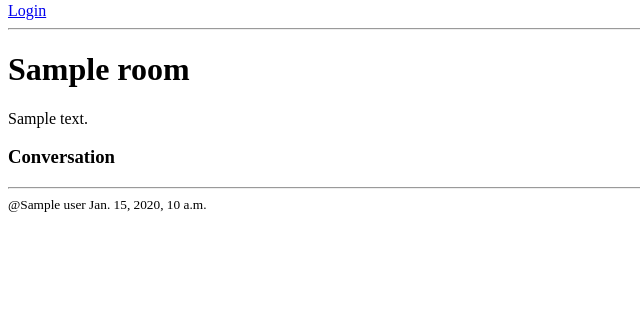
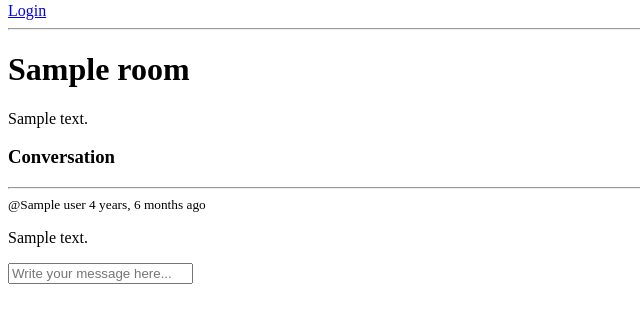
Before and after one commit to onehpee/djangowebpractice, a Django app: template djangostudy/base/templates/base/room.html in a window 1280 px wide. Shown: the part 141-464 px from the top of the page, without its empty margins (0-640 px from the left). Run offline with Django 3.2, Linux system fonts and the light colour scheme; the template is opened without the code that fills it: most values are stand-ins (such as "Sample title", 1, 10 or a date in 2020).

Commit message:
HTML for room

```diff
--- a/djangostudy/base/templates/base/room.html
+++ b/djangostudy/base/templates/base/room.html
@@ -12,8 +12,16 @@
 
     {% for message in room_messages %}
     <div>
-        <small>@{{message.user}} {{message.created}} </small>
+        <small>@{{message.user}} {{message.created|timesince}} ago </small>
+        <p>{{message.body}}</p>
     </div>
     {% endfor %}
 </div>
+
+<div class="comment-form">
+    <form method="POST" action="">
+        {% csrf_token %}
+        <input type="text" name="body" placeholder="Write your message here..."/>
+    </form>
+</div>
 {% endblock content %}
--- a/djangostudy/base/views.py
+++ b/djangostudy/base/views.py
@@ -77,7 +77,7 @@ def home(request):
 
 def room(request, pk):
     room = Room.objects.get(id=pk)
-    room_messages = room.message_set.all()
+    room_messages = room.message_set.all().order_by('-created')
     context = {'room': room, 'messages':room_messages}
     return render(request, 'base/room.html', context)
 
```
